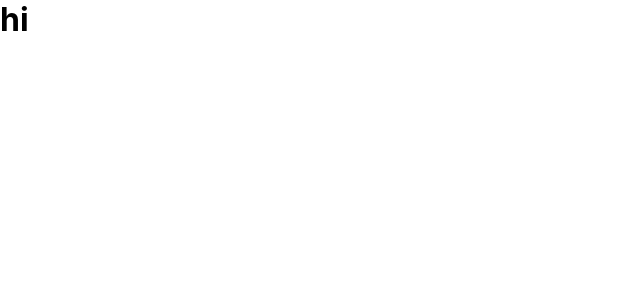
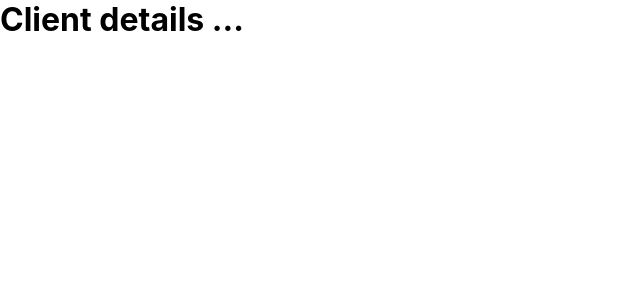
Before and after one commit to jyotirmoy-sinhababu/Client-details-app, a React (Create React App) app: page / in a window 1280 px wide. Shown: the top 300 px of the page, without its empty margins (0-640 px from the left). Built offline with nearby package versions, Linux system fonts and the light colour scheme.

Commit message:
nav comp and home page created

```diff
--- a/src/App.js
+++ b/src/App.js
@@ -1,9 +1,11 @@
 import './App.css';
+
+import Home from './pages/home/Home';
 
 function App() {
   return (
     <div className='App'>
-      <h1>hi</h1>
+      <Home />
     </div>
   );
 }
--- /dev/null
+++ b/src/components/nav/Nav.js
@@ -0,0 +1,11 @@
+import React from 'react';
+
+const Nav = () => {
+  return (
+    <div>
+      <h1>Client details ...</h1>
+    </div>
+  );
+};
+
+export default Nav;
--- /dev/null
+++ b/src/pages/home/Home.js
@@ -0,0 +1,13 @@
+import React from 'react';
+
+import Nav from '../../components/nav/Nav';
+
+const Home = () => {
+  return (
+    <>
+      <Nav />
+    </>
+  );
+};
+
+export default Home;
```
